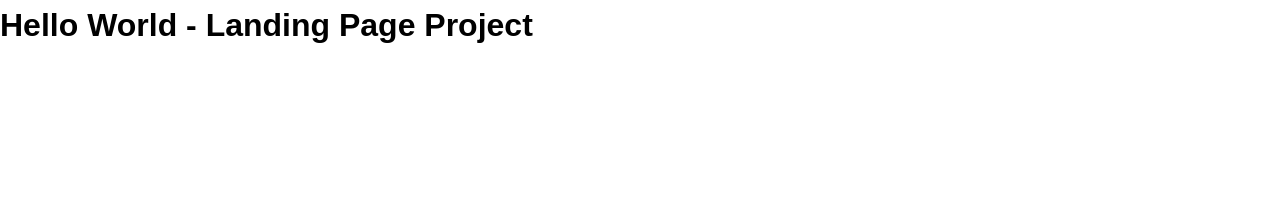
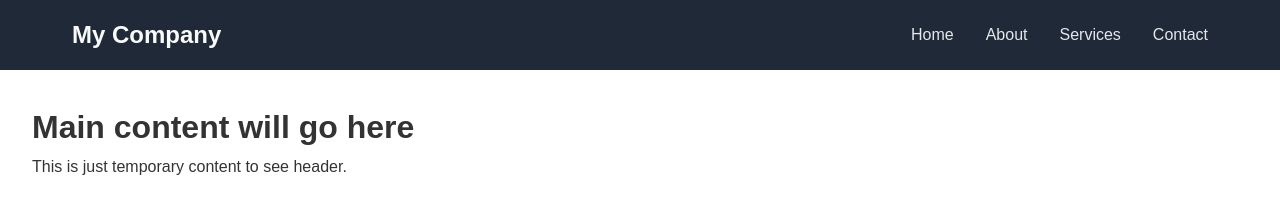
Before and after one commit to Fallibi/landing-page, a plain HTML site: page index.html in a window 1280 px wide. Drawn offline with Linux system fonts and the light colour scheme.

Commit message:
add header and navigation section

```diff
--- a/index.html
+++ b/index.html
@@ -8,7 +8,32 @@
 
 </head>
 <body>
-    <h1>Hello World - Landing Page Project</h1>
+
+
+    <header>
+<nav>
+<div class="logo">My Company</div>
+            <ul class="nav-links">
+                <li><a href="#home">Home</a></li>
+                <li><a href="#about">About</a></li>
+                <li><a href="#services">Services</a></li>
+                <li><a href="#contact">Contact</a></li>
+            </ul>
+
+
+
+
+</nav>
+
+
+
+    </header>
+<!-- Temporary content to test -->
+    <main>
+        <h1>Main content will go here</h1>
+        <p>This is just temporary content to see  header.</p>
+    </main>
+
 
 </body>
 </html>
--- a/style.css
+++ b/style.css
@@ -7,4 +7,47 @@
 body {
     font-family: Arial, sans-serif;
     line-height: 1.6;
+    color: #333
 }
+
+/* Header and Navigation */
+header {
+    background-color: #1f2937;
+    padding: 1rem 0;
+}
+
+nav {
+    max-width: 1200px;
+    margin: 0 auto;
+    display: flex;
+    justify-content: space-between;
+    align-items: center;
+    padding: 0 2rem;
+}
+
+.logo {
+    font-size: 1.5rem;
+    font-weight: bold;
+    color: #f9fafb;
+}
+
+.nav-links {
+    display: flex;
+    list-style: none;
+    gap: 2rem;
+}
+
+.nav-links a {
+    color: #e5e7eb;
+    text-decoration: none;
+    font-size: 1rem;
+}
+
+.nav-links a:hover {
+    color: #3b82f6;
+}
+
+/* Temporary styling for main content */
+main {
+    padding: 2rem;
+}
```
